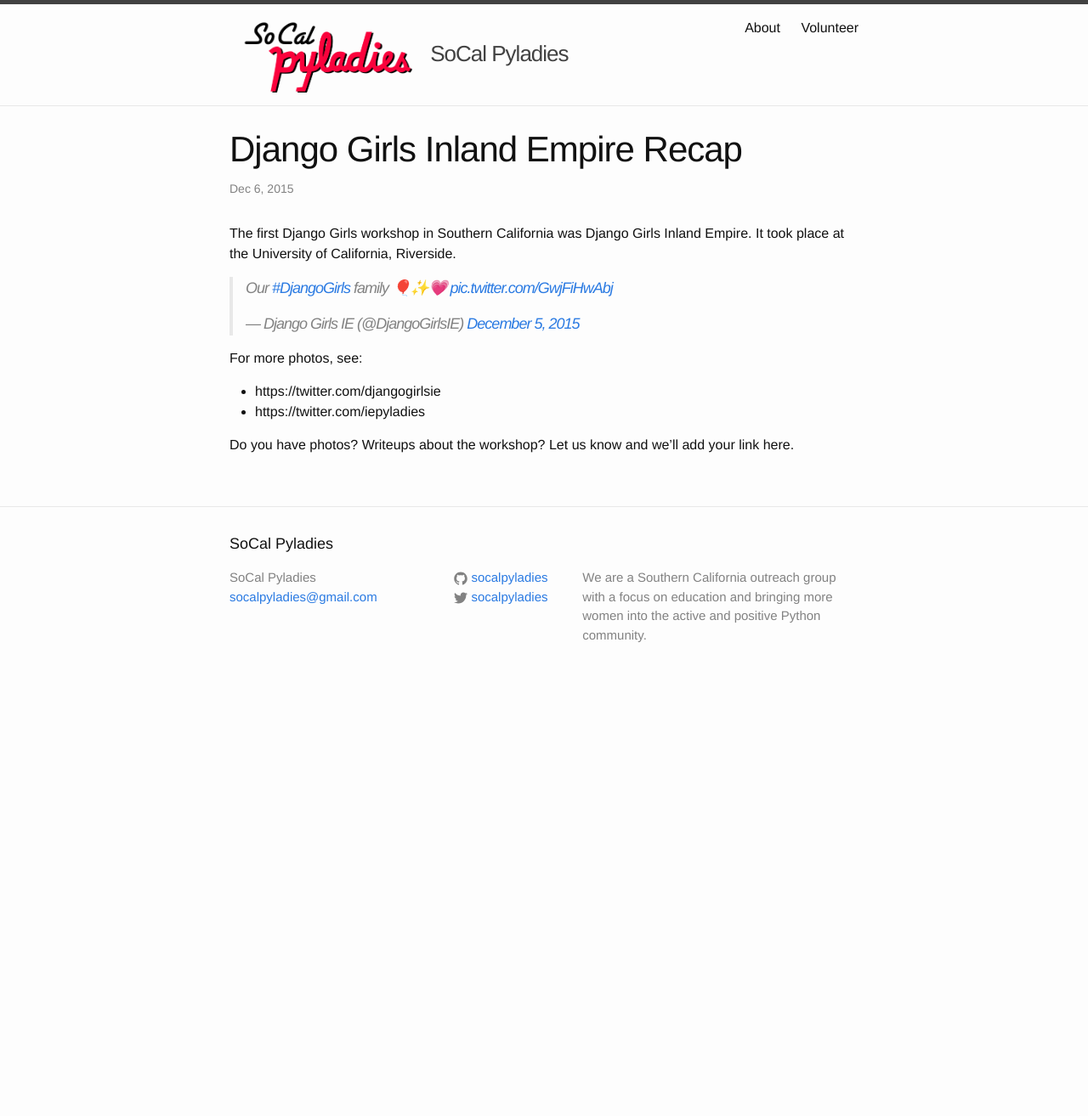
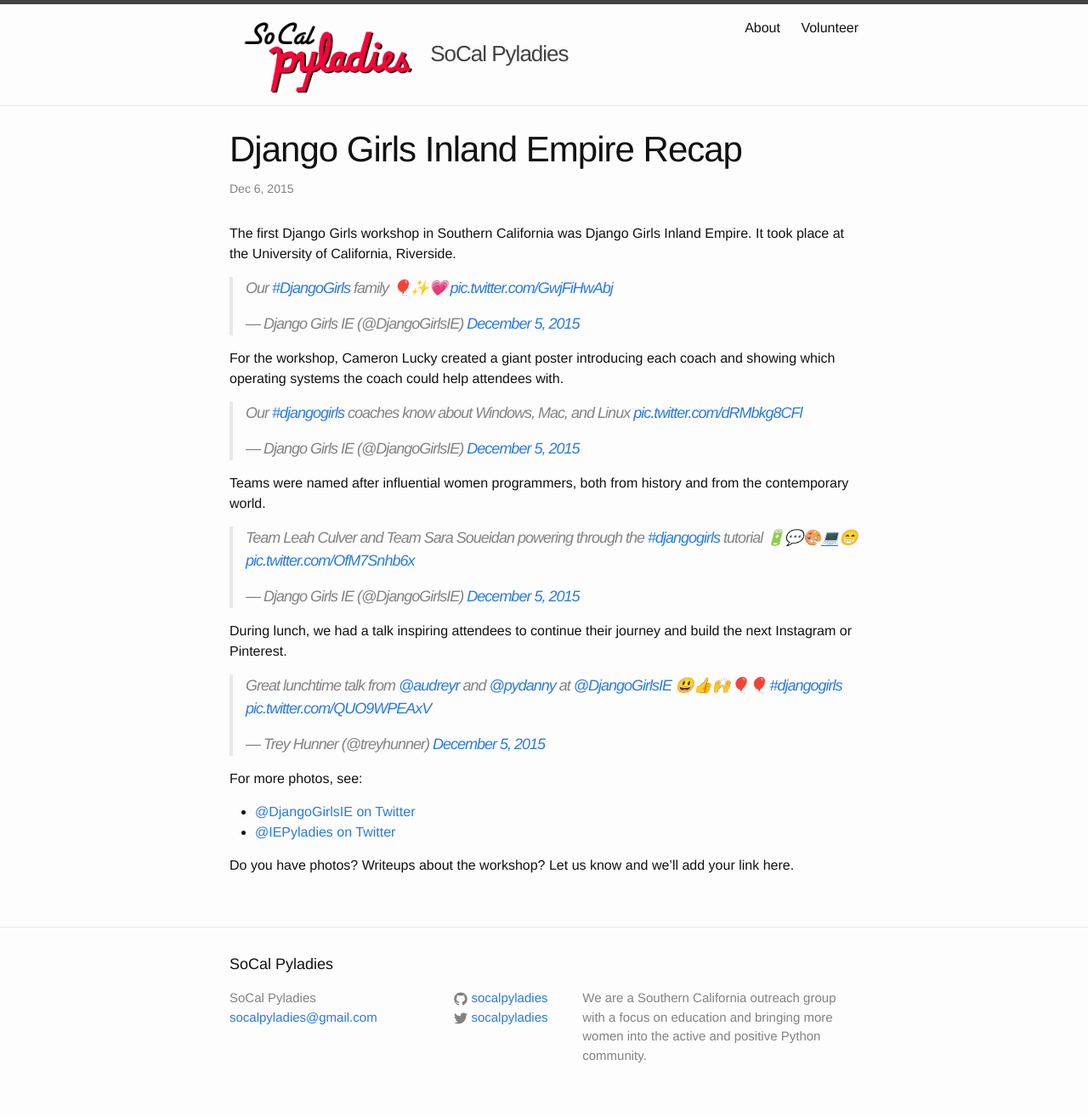
Before and after one commit to socalpyladies/socalpyladies.github.io, a Jekyll site: the page built from _posts/2015-12-06-django-girls-ie.markdown, in a window 1280 px wide. Shown: the whole page at 85% size. Built offline with Jekyll 4.4.1, drawn with Linux system fonts in a browser that asks for light colours; comment, search, counter and statistics services are not loaded; before the commit the page ends 900 px from its top, so only the background shows below that.

Commit message:
Add more photos to DjangoGirlsIE writeup.

```diff
--- a/_posts/2015-12-06-django-girls-ie.markdown
+++ b/_posts/2015-12-06-django-girls-ie.markdown
@@ -10,9 +10,24 @@ The first Django Girls workshop in Southern California was Django Girls Inland E
 <blockquote class="twitter-tweet" lang="en"><p lang="en" dir="ltr">Our <a href="https://twitter.com/hashtag/DjangoGirls?src=hash">#DjangoGirls</a> family 🎈✨💗 <a href="https://t.co/GwjFiHwAbj">pic.twitter.com/GwjFiHwAbj</a></p>&mdash; Django Girls IE (@DjangoGirlsIE) <a href="https://twitter.com/DjangoGirlsIE/status/673256419303358464">December 5, 2015</a></blockquote>
 <script async src="//platform.twitter.com/widgets.js" charset="utf-8"></script>
 
+For the workshop, Cameron Lucky created a giant poster introducing each coach and showing which operating systems the coach could help attendees with.
+
+<blockquote class="twitter-tweet" lang="en"><p lang="en" dir="ltr">Our <a href="https://twitter.com/hashtag/djangogirls?src=hash">#djangogirls</a> coaches know about Windows, Mac, and Linux <a href="https://t.co/dRMbkg8CFl">pic.twitter.com/dRMbkg8CFl</a></p>&mdash; Django Girls IE (@DjangoGirlsIE) <a href="https://twitter.com/DjangoGirlsIE/status/673227520225882113">December 5, 2015</a></blockquote>
+<script async src="//platform.twitter.com/widgets.js" charset="utf-8"></script>
+
+Teams were named after influential women programmers, both from history and from the contemporary world.
+
+<blockquote class="twitter-tweet" lang="en"><p lang="en" dir="ltr">Team Leah Culver and Team Sara Soueidan powering through the <a href="https://twitter.com/hashtag/djangogirls?src=hash">#djangogirls</a> tutorial 🔋💬🎨💻😁 <a href="https://t.co/OfM7Snhb6x">pic.twitter.com/OfM7Snhb6x</a></p>&mdash; Django Girls IE (@DjangoGirlsIE) <a href="https://twitter.com/DjangoGirlsIE/status/673226089058066432">December 5, 2015</a></blockquote>
+<script async src="//platform.twitter.com/widgets.js" charset="utf-8"></script>
+
+During lunch, we had a talk inspiring attendees to continue their journey and build the next Instagram or Pinterest.
+
+<blockquote class="twitter-tweet" lang="en"><p lang="en" dir="ltr">Great lunchtime talk from <a href="https://twitter.com/audreyr">@audreyr</a> and <a href="https://twitter.com/pydanny">@pydanny</a> at <a href="https://twitter.com/DjangoGirlsIE">@DjangoGirlsIE</a> 😃👍🙌🎈🎈 <a href="https://twitter.com/hashtag/djangogirls?src=hash">#djangogirls</a> <a href="https://t.co/QUO9WPEAxV">pic.twitter.com/QUO9WPEAxV</a></p>&mdash; Trey Hunner (@treyhunner) <a href="https://twitter.com/treyhunner/status/673244622873735168">December 5, 2015</a></blockquote>
+<script async src="//platform.twitter.com/widgets.js" charset="utf-8"></script>
+
 For more photos, see:
 
-* https://twitter.com/djangogirlsie
-* https://twitter.com/iepyladies
+* [@DjangoGirlsIE on Twitter](https://twitter.com/djangogirlsie)
+* [@IEPyladies on Twitter](https://twitter.com/iepyladies)
 
 Do you have photos? Writeups about the workshop? Let us know and we'll add your link here.
```
